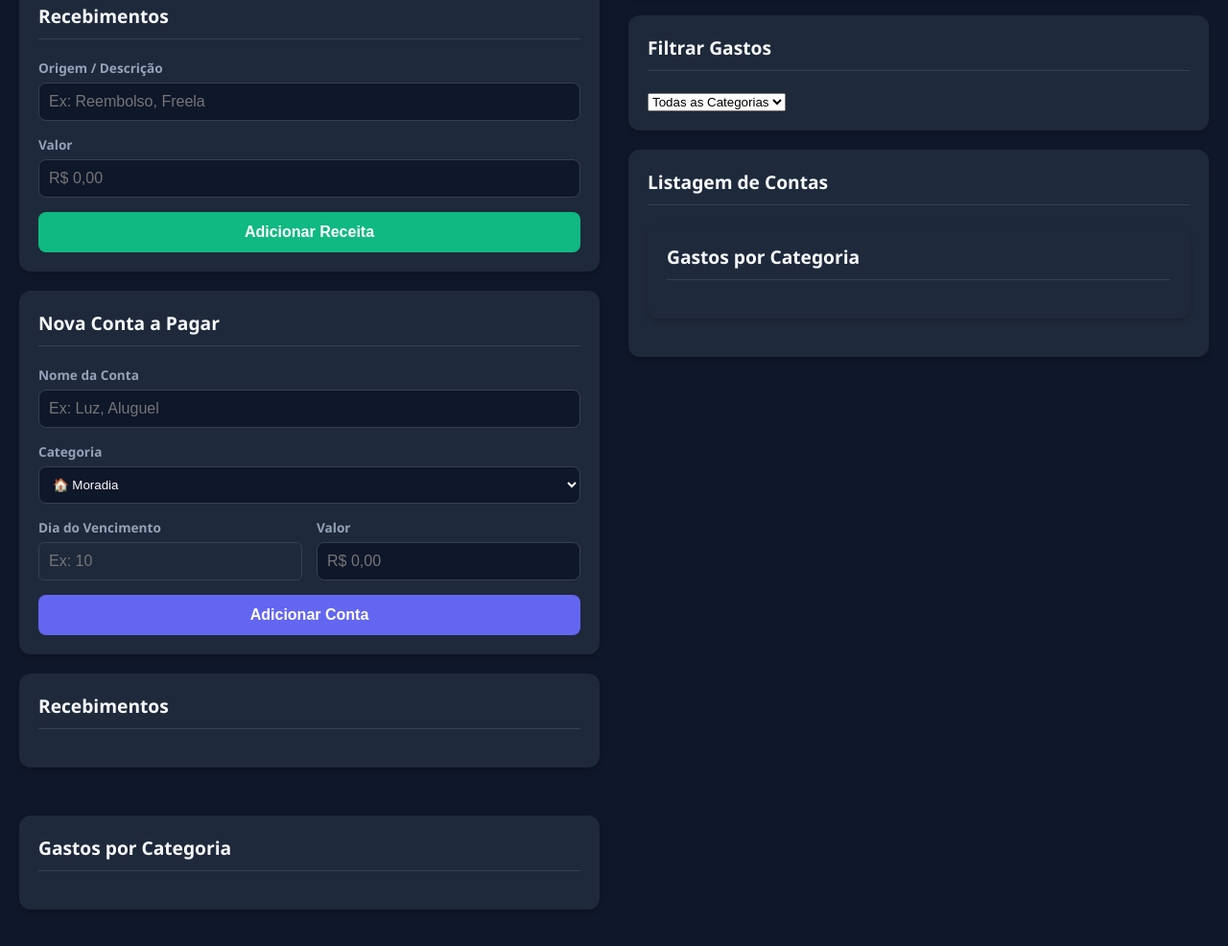
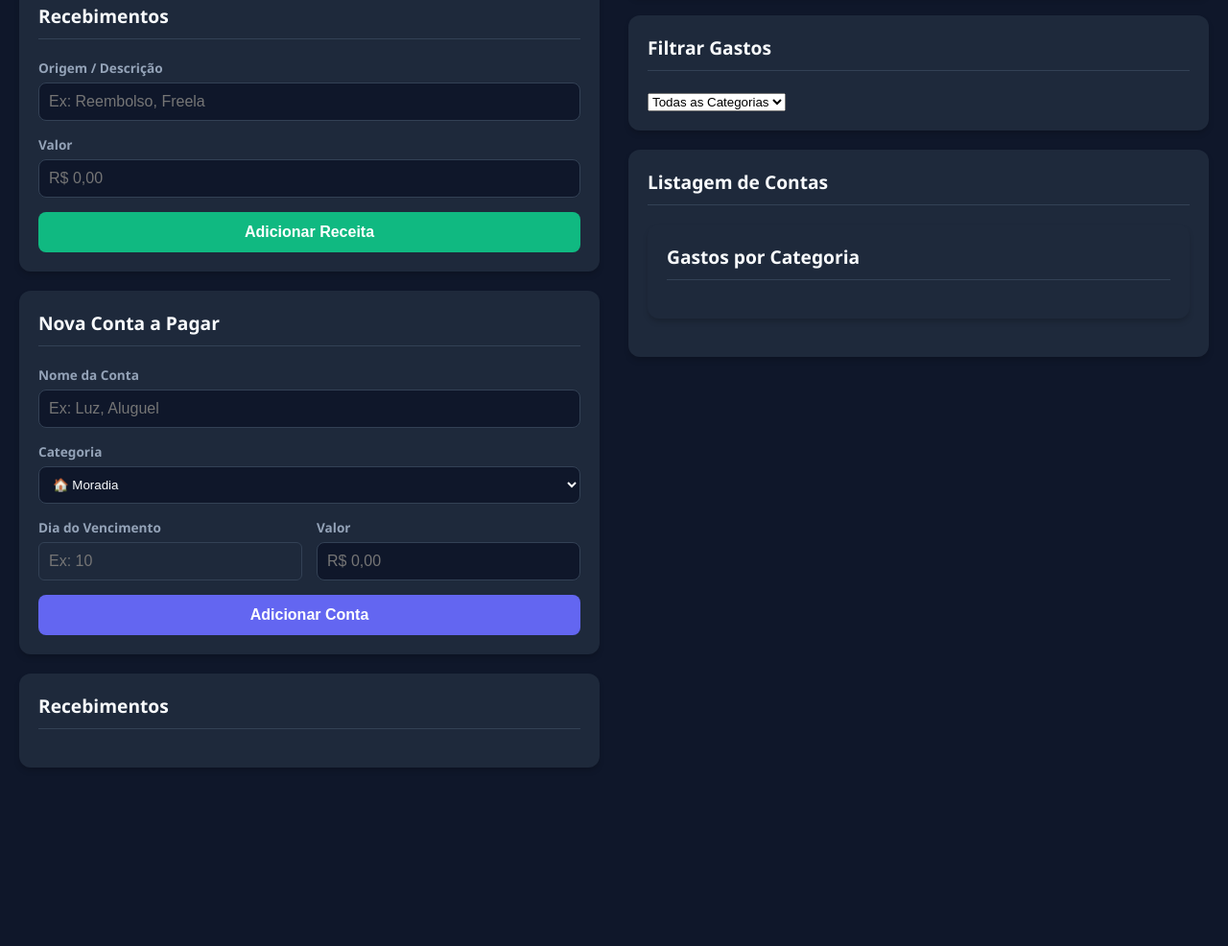
Before and after one commit to JhonnyVittor/meu-gerenciador, a plain HTML site: page index.html in a window 1280 px wide. Shown: the part 525-1511 px from the top of the page at 96% size. After the commit the page ends 1365 px from the top, so only its background shows below. Drawn offline with nearby package versions, Linux system fonts and the light colour scheme; no server answers.

Commit message:
Update index.html

```diff
--- a/index.html
+++ b/index.html
@@ -148,11 +148,6 @@
                 </section>
             </div>
         </div>
-        <section class="section-box">
-    <h2>Gastos por Categoria</h2>
-    <ul id="resumo-categorias" class="lista-contas">
-        </ul>
-</section>
 
     </div>
 </div>
```
